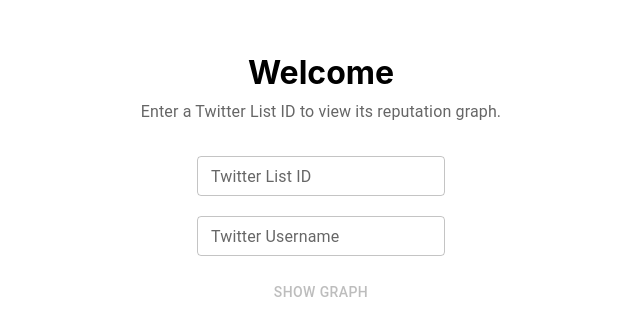
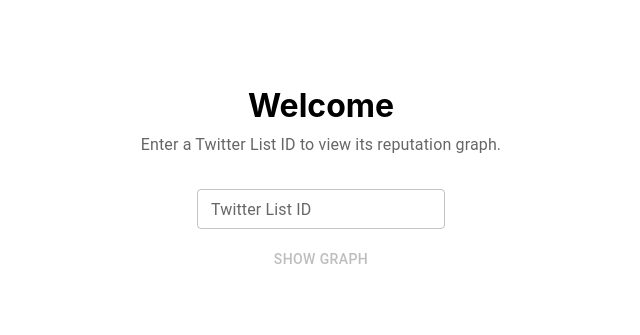
Before and after one commit to Replabs/Dashboard, a React (Create React App) app: page / in a window 1280 px wide. Shown: the part 229-564 px from the top of the page, without its empty margins (319-959 px from the left). Built offline with nearby package versions, Linux system fonts and the light colour scheme; what vis-data would draw is missing.

Commit message:
Revert "include username, for reaching out afterwards"
This reverts commit 4cdf518e03ec153535efe9e7bc11914ad3868f7d.

```diff
--- a/src/components/twitter/TwitterGraph.tsx
+++ b/src/components/twitter/TwitterGraph.tsx
@@ -7,7 +7,6 @@
 import { TwitterHyperParams } from "../../pages/TwitterPage";
 import { baseUrl, networkOptions } from "../../utils";
 import { TwitterNode, TwitterEdge, TweetData } from "./types";
-import { useSearchParams } from "react-router-dom";
 
 type Props = {
   hyperParams: TwitterHyperParams;
@@ -57,23 +56,15 @@
 }
 
 function NeedsCrawlingView(props: {
-  listId: string;
+  list_id: string;
   onStartCrawling: () => void;
   onErrorCrawling: () => void;
 }) {
-  const [searchParams, setSearchParams] = useSearchParams();
-
   const crawl = async () => {
     props.onStartCrawling();
 
-    fetch(`${baseUrl()}/twitter_list/${props.listId}`, {
+    fetch(`${baseUrl()}/twitter_list/${props.list_id}`, {
       method: "POST",
-      headers: {
-        "Content-Type": "application/json",
-      },
-      body: JSON.stringify({
-        username: searchParams.get("username"),
-      }),
     }).catch(() => {
       props.onErrorCrawling();
     });
@@ -258,7 +249,7 @@
   } else if (data && !data.exists && !data.isBeingCrawled) {
     return (
       <NeedsCrawlingView
-        listId={props.hyperParams.list_id}
+        list_id={props.hyperParams.list_id}
         onStartCrawling={() => setData({ ...data!!, isBeingCrawled: true })}
         onErrorCrawling={() => {
           setData({ ...data!!, isBeingCrawled: false });
--- a/src/pages/LandingPage.tsx
+++ b/src/pages/LandingPage.tsx
@@ -1,21 +1,11 @@
 import React, { useState } from "react";
 import { Link } from "react-router-dom";
 import "../App.css";
-import {
-  Box,
-  Button,
-  Grid,
-  InputAdornment,
-  Stack,
-  TextField,
-  Typography,
-} from "@mui/material";
+import { Box, Button, Grid, Stack, TextField, Typography } from "@mui/material";
 
 function ListForm() {
-  const [listId, setListId] = useState<string>("");
-  const [username, setUsername] = useState<string>("");
-  const isValidList =
-    username.length > 2 && listId.length > 3 && /^\d+$/.test(listId);
+  const [twitterListId, setTwitterListId] = useState<string>("");
+  const isValidList = twitterListId.length > 3 && /^\d+$/.test(twitterListId);
 
   return (
     <Stack direction="column">
@@ -23,33 +13,19 @@
         className="TextField"
         label="Twitter List ID"
         type="text"
-        onChange={(e) => setListId(e.target.value)}
+        onChange={(e) => setTwitterListId(e.target.value)}
         variant="outlined"
         size="small"
         sx={{
-          minWidth: "230px",
-          marginTop: "12px",
-          marginBottom: "12px",
-        }}
-      />
-      <TextField
-        className="TextField"
-        label="Twitter Username"
-        type="text"
-        onChange={(e) => setUsername(e.target.value)}
-        variant="outlined"
-        size="small"
-        sx={{
-          minWidth: "230px",
-          marginBottom: "18px",
-          marginTop: "8px",
+          maxWidth: "400px",
+          margin: "12px",
         }}
       />
       <Button disabled={!isValidList}>
         {isValidList ? (
           <Link
             style={{ textDecoration: "none", color: "inherit" }}
-            to={`/twitter/${listId}?username=${username}`}
+            to={`/twitter/${twitterListId}`}
           >
             Show Graph
           </Link>
```
Also changed, not shown: firebase.json.
